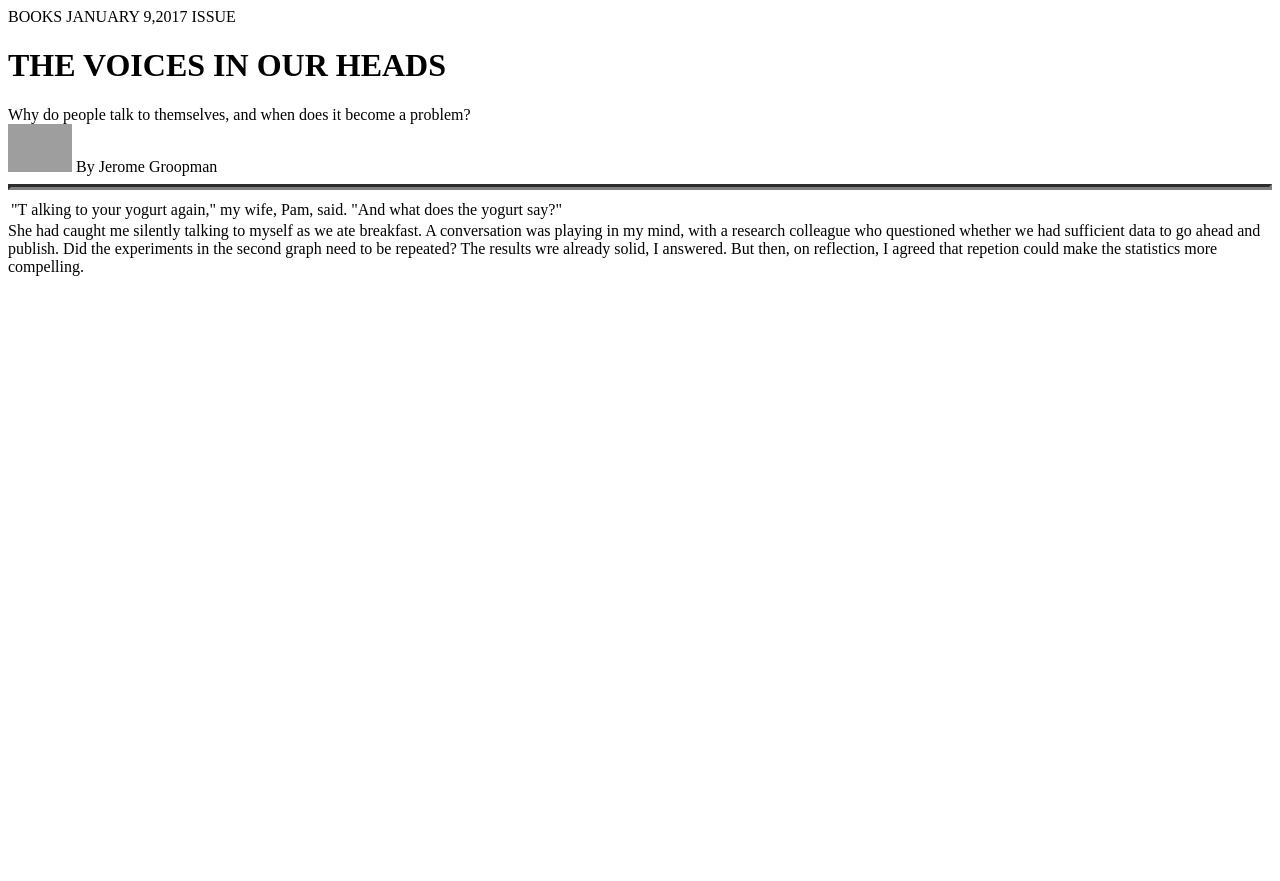
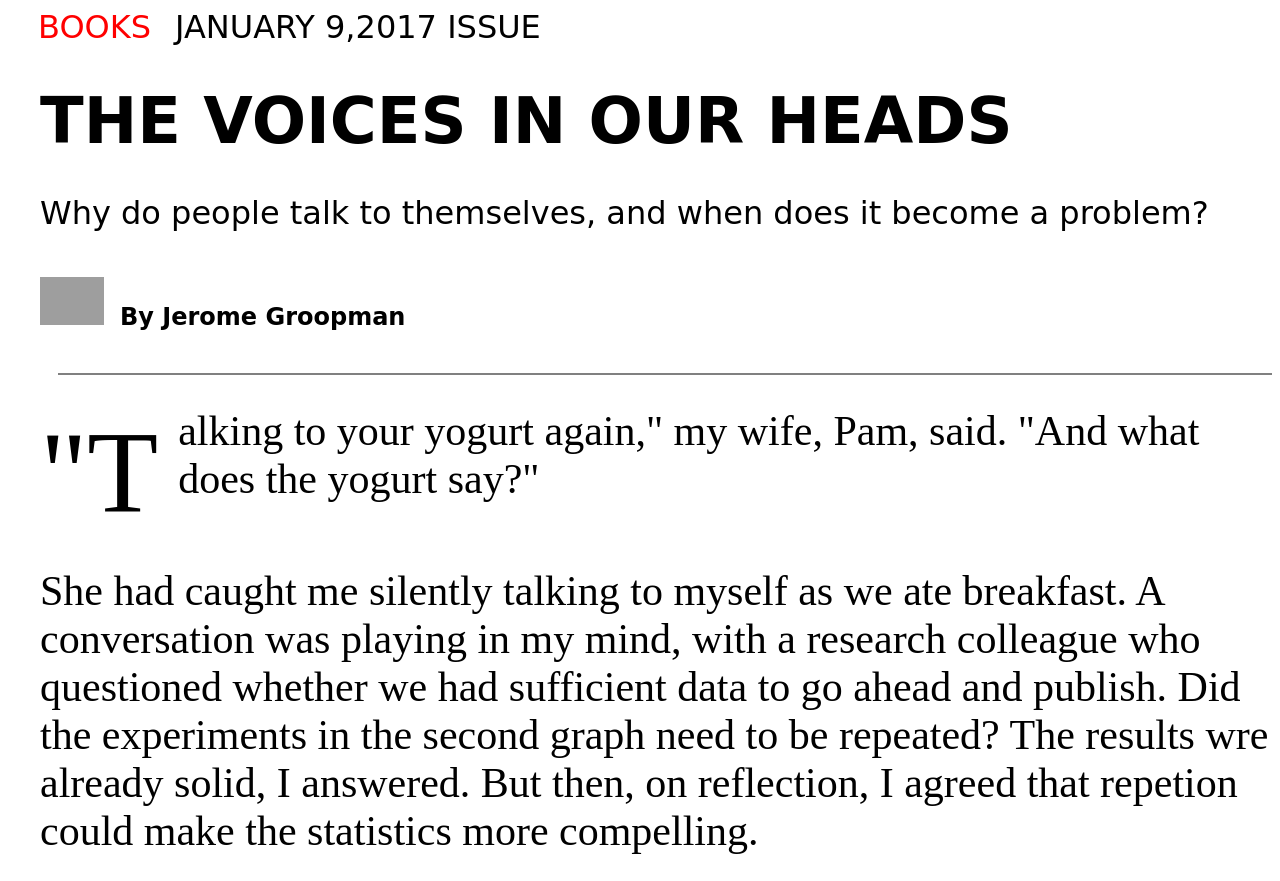
Before and after one commit to NiChe2907/Nik_EDU, a plain HTML site: page HomeWork/Article.html in a window 1280 px wide. Before the commit the page ends 800 px from the top, so only its background shows below. Drawn offline with Linux system fonts and the light colour scheme; files that its build step writes are made by us from their sources; grey boxes are pictures that could not be loaded; a web font is replaced by a local one.

Commit message:
Savelii's fixes

```diff
--- a/HomeWork/Article.css
+++ b/HomeWork/Article.css
@@ -43,6 +43,7 @@
 }
 #divquote {
     margin-top: 32px;
+    display: flex;
 }
 #div2 {
     height: 128px;
@@ -54,6 +55,7 @@
 #end {
     font-family: 'Mogra';
     font-size: 42px;
+    margin-left: 20px;
 }
 #massive {
     padding-left: 32px;
@@ -62,3 +64,10 @@
     font-family: 'Mogra';
     font-size: 42px;
 }
+
+
+#hr {
+    height: 2px;
+    background-color: grey;
+    margin-left: 50px;
+}
--- a/HomeWork/Article.html
+++ b/HomeWork/Article.html
@@ -5,7 +5,7 @@
   <meta http-equiv="X-UA-Compatible" content="IE=edge">
   <meta name="viewport" content="width=device-width, initial-scale=1.0">
   <title>Document</title>
-  <link rel="stylesheet" href="main.css">
+  <link rel="stylesheet" href="Article.css">
   <link rel="preconnect" href="https://fonts.googleapis.com">
 <link rel="preconnect" href="https://fonts.gstatic.com" crossorigin>
 <link href="https://fonts.googleapis.com/css2?family=Inconsolata:wght@200;300;400;900&family=Mogra&display=swap" rel="stylesheet">
@@ -25,19 +25,11 @@
   <span id="by">By Jerome Groopman</span>
 </div>
 
-<!--Как добавить отступ слева для hr?-->
-
-<hr id="hr" style="border-width: 3px; border-color: grey;">
+<div id="hr"></div>
 
 <div id="divquote">
-  <table>
-    <tr>
-
-  <td id="div2">"T</td>
-  <td id="end">alking to your yogurt again," my wife, Pam, said. "And what does the yogurt say?"</td>
-
-</tr>
-</table>
+  <div id="div2">"T</div>
+  <div id="end">alking to your yogurt again," my wife, Pam, said. "And what does the yogurt say?"</div>
 </div>
 
 <div id="massive">
```
Also changed, not shown: lesson_5/index.html (added, +13 -0 lines), lesson_5/main.css (added).
